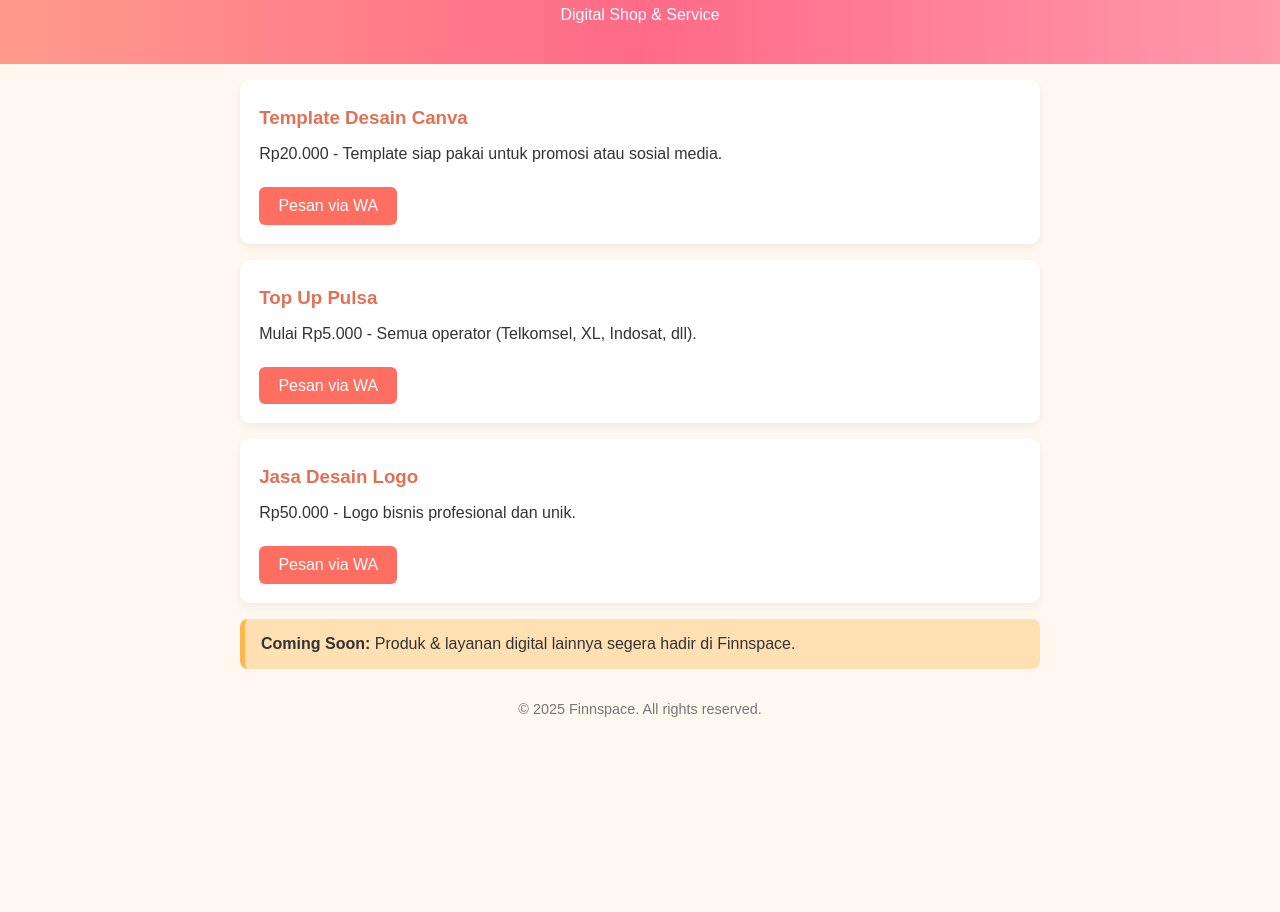
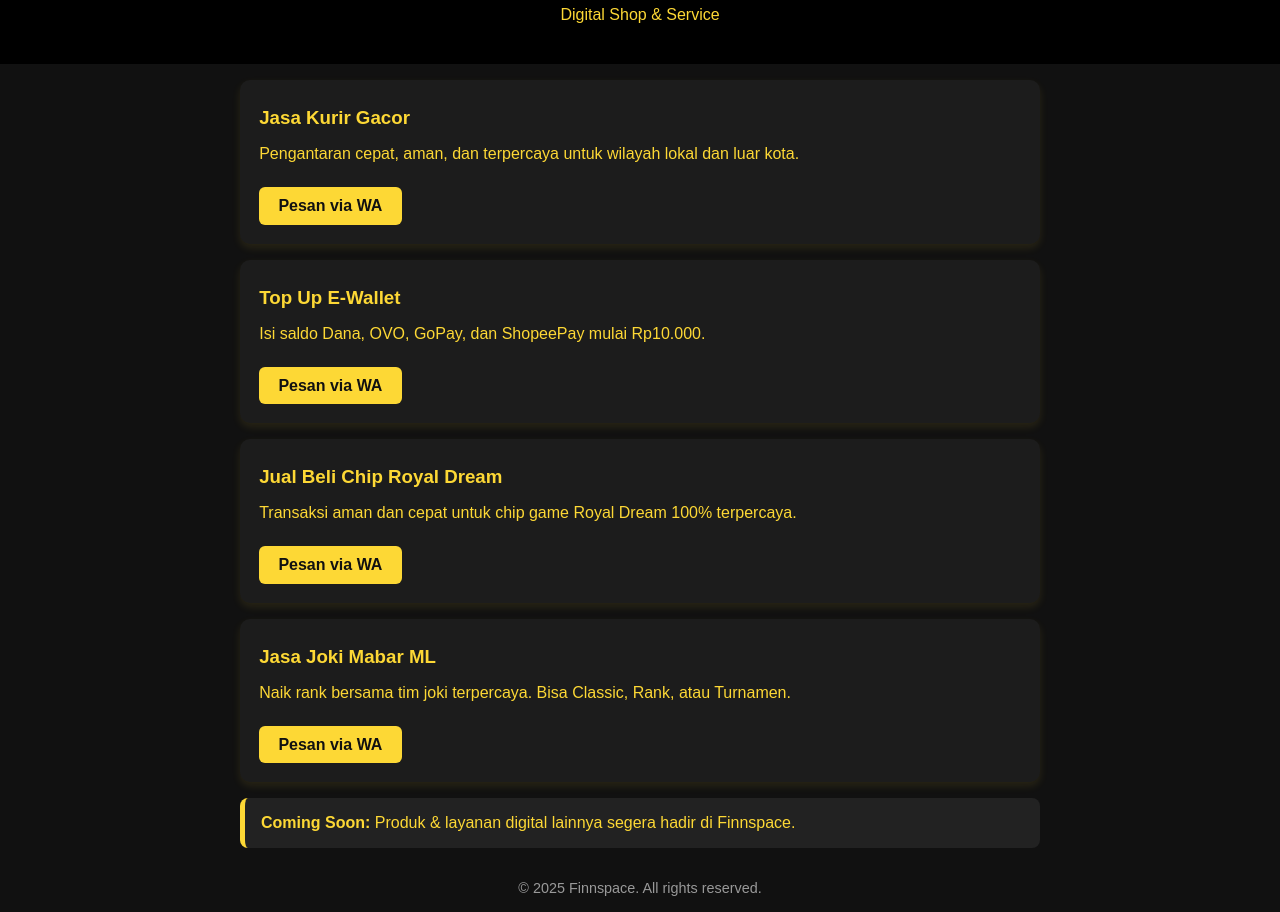
Before and after one commit to finnspace/finnspace, a plain HTML site: page index.html in a window 1280 px wide. Shown: the part 271-1183 px from the top of the page. Before the commit the page ends 1004 px from the top, so only its background shows below. Drawn offline with Linux system fonts and the light colour scheme.

Commit message:
Update index.html

```diff
--- a/index.html
+++ b/index.html
@@ -1,6 +1,4 @@
-
-<!DOCTYPE html>
-<html lang="id">
+<!DOCTYPE html><html lang="id">
 <head>
   <meta charset="UTF-8" />
   <meta name="viewport" content="width=device-width, initial-scale=1.0" />
@@ -9,14 +7,14 @@
   <style>
     body {
       font-family: Arial, sans-serif;
-      background: #fff8f0;
+      background: #111111;
       margin: 0;
       padding: 0;
-      color: #333;
+      color: #fdd835; /* Bumblebee yellow */
     }
     header {
-      background: linear-gradient(90deg, #ff9a8b, #ff6a88, #ff99ac);
-      color: white;
+      background: #000000;
+      color: #fdd835;
       text-align: center;
       padding: 1.5rem 0;
     }
@@ -31,41 +29,44 @@
       padding: 1rem;
     }
     .product {
-      background: white;
+      background: #1c1c1c;
       margin-bottom: 1rem;
       padding: 1.2rem;
       border-radius: 10px;
-      box-shadow: 0 4px 8px rgba(0,0,0,0.05);
+      box-shadow: 0 4px 8px rgba(255, 215, 57, 0.1);
+      color: #fdd835;
     }
     .product h3 {
       margin: 0.5rem 0;
-      color: #e17055;
+      color: #fdd835;
     }
     .btn {
       display: inline-block;
       padding: 0.6rem 1.2rem;
-      background: #ff6f61;
-      color: white;
+      background: #fdd835;
+      color: #111;
       border-radius: 6px;
       text-decoration: none;
       margin-top: 0.5rem;
       transition: background 0.3s;
+      font-weight: bold;
     }
     .btn:hover {
-      background: #ff3f34;
+      background: #ffe74c;
     }
     footer {
       text-align: center;
       font-size: 0.9rem;
-      color: #777;
+      color: #999;
       padding: 1rem;
     }
     .coming-soon {
-      background: #ffe0b2;
+      background: #222;
       padding: 1rem;
       margin-top: 1rem;
-      border-left: 5px solid #ffb74d;
+      border-left: 5px solid #fdd835;
       border-radius: 8px;
+      color: #fdd835;
     }
   </style>
 </head>
@@ -74,33 +75,34 @@
     <img src="finnspace-logo.png" alt="Logo Finnspace" />
     <h1>Finnspace</h1>
     <p>Digital Shop & Service</p>
-  </header>
-
-  <div class="container">
+  </header>  <div class="container">
     <div class="product">
-      <h3>Template Desain Canva</h3>
-      <p>Rp20.000 - Template siap pakai untuk promosi atau sosial media.</p>
-      <a class="btn" href="https://wa.me/62882019289610?text=Halo%20saya%20ingin%20beli%20template">Pesan via WA</a>
+      <h3>Jasa Kurir Gacor</h3>
+      <p>Pengantaran cepat, aman, dan terpercaya untuk wilayah lokal dan luar kota.</p>
+      <a class="btn" href="https://wa.me/62882019289610?text=Halo%20saya%20ingin%20gunakan%20jasa%20kurir%20gacor">Pesan via WA</a>
+    </div><div class="product">
+  <h3>Top Up E-Wallet</h3>
+  <p>Isi saldo Dana, OVO, GoPay, dan ShopeePay mulai Rp10.000.</p>
+  <a class="btn" href="https://wa.me/62882019289610?text=Halo%20saya%20ingin%20top%20up%20saldo%20e-wallet">Pesan via WA</a>
 </div>
 
 <div class="product">
-      <h3>Top Up Pulsa</h3>
-      <p>Mulai Rp5.000 - Semua operator (Telkomsel, XL, Indosat, dll).</p>
-      <a class="btn" href="https://wa.me/62882019289610?text=Halo%20saya%20ingin%20topup%20pulsa">Pesan via WA</a>
+  <h3>Jual Beli Chip Royal Dream</h3>
+  <p>Transaksi aman dan cepat untuk chip game Royal Dream 100% terpercaya.</p>
+  <a class="btn" href="https://wa.me/62882019289610?text=Halo%20saya%20ingin%20jual%20atau%20beli%20chip%20Royal%20Dream">Pesan via WA</a>
 </div>
 
 <div class="product">
-      <h3>Jasa Desain Logo</h3>
-      <p>Rp50.000 - Logo bisnis profesional dan unik.</p>
-      <a class="btn" href="https://wa.me/62882019289610?text=Halo%20saya%20ingin%20pesan%20jasa%20desain%20logo">Pesan via WA</a>
+  <h3>Jasa Joki Mabar ML</h3>
+  <p>Naik rank bersama tim joki terpercaya. Bisa Classic, Rank, atau Turnamen.</p>
+  <a class="btn" href="https://wa.me/62882019289610?text=Halo%20saya%20ingin%20pakai%20jasa%20joki%20Mobile%20Legends">Pesan via WA</a>
 </div>
 
 <div class="coming-soon">
   <strong>Coming Soon:</strong> Produk & layanan digital lainnya segera hadir di Finnspace.
 </div>
-  </div>
 
-  <footer>
+  </div>  <footer>
     &copy; 2025 Finnspace. All rights reserved.
   </footer>
 </body>
```
Lines whose indentation alone changed are shown as unchanged.
